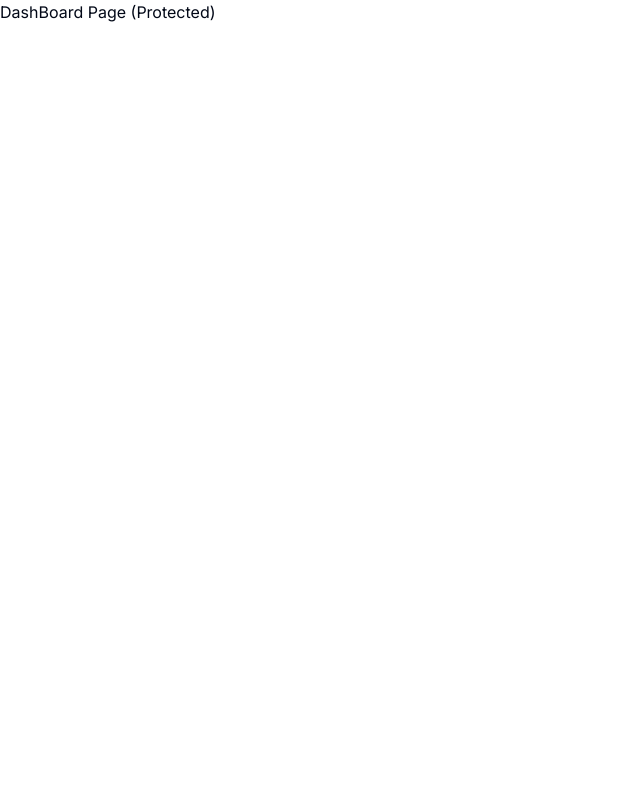
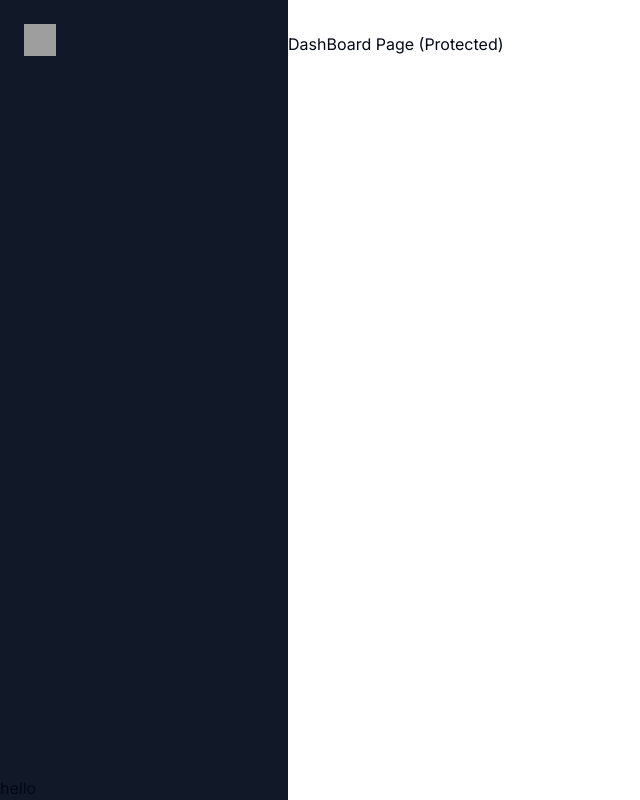
Before and after one commit to Aditya-20BCE2275/aiverse2, a Next.js app: page /dashboard in a window 1280 px wide. Shown: the whole page, without its empty margins (0-640 px from the left). Built offline with nearby package versions, Linux system fonts and the light colour scheme; grey boxes are pictures that could not be loaded.

Commit message:
53
sidebar

```diff
--- a/app/(dashboard)/(routes)/dashboard/page.tsx
+++ b/app/(dashboard)/(routes)/dashboard/page.tsx
@@ -1,11 +1,11 @@
 // import { Button } from "@/components/ui/button";
-import { UserButton } from "@clerk/nextjs";
+
 
 const DashBoard = () => {
   return (
     <div>
     <p>DashBoard Page (Protected)</p>
-    <UserButton afterSignOutUrl="/"/>
+
     </div>
   );
 };
--- /dev/null
+++ b/app/(dashboard)/layout.tsx
@@ -0,0 +1,25 @@
+import Navbar from "@/components/navbar";
+import Sidebar from "@/components/sidebar";
+const DashboardLayout = ({
+    children
+}:{
+    children: React.ReactNode;
+}) => {
+    return(
+        <div className="h-full relative">
+            <div className="hidden h-full md:flex md:w-72 md:flex-col md:fixed md:inset-y-0 z-[80] bg-gray-900">
+            {/* so on small screen devices like mobile the sidebar will be hiiden but in medium device it will be shown */}
+            <Sidebar />
+             <div>
+                hello
+             </div>
+            </div>
+            <main className="md:pl-72">
+                {/* so that the content in it doesnot overlap with the sidebar */}
+                <Navbar />
+                {children}
+            </main>
+        </div>
+    )
+}
+export default DashboardLayout;
--- /dev/null
+++ b/components/navbar.tsx
@@ -0,0 +1,16 @@
+import { UserButton } from "@clerk/nextjs";
+import { Button } from "./ui/button";
+import { Menu } from "lucide-react";
+const Navbar =()=>{
+    return(
+        <div className="flex items-center p-4">
+            <Button variant="ghost" size="icon" className="md:hidden">
+                <Menu />
+            </Button>
+            <div className="flex w-full justify-end">
+                <UserButton afterSignOutUrl="/"/>
+            </div>
+        </div>
+    )
+}
+export default Navbar;
--- /dev/null
+++ b/components/sidebar.tsx
@@ -0,0 +1,20 @@
+"use client";
+import Link from "next/link"
+import Image from "next/image";
+const Sidebar =()=>{
+    return(
+        <div className="space-y-4 py-4 flex flex-col h-full bg-[#111827] text-white">
+            <div className="px-3 py-2 flex-1">
+                <Link href="/dashboard" className="flex items-center  pl-3 mb-14">
+                    <div className="relative w-8 h-8 mr-4">
+                        <Image
+                        fill
+                        alt="Logo"
+                        src="/logo.png"/>
+                    </div>
+                </Link>
+            </div>
+        </div>
+    )
+}
+export default Sidebar;
```
